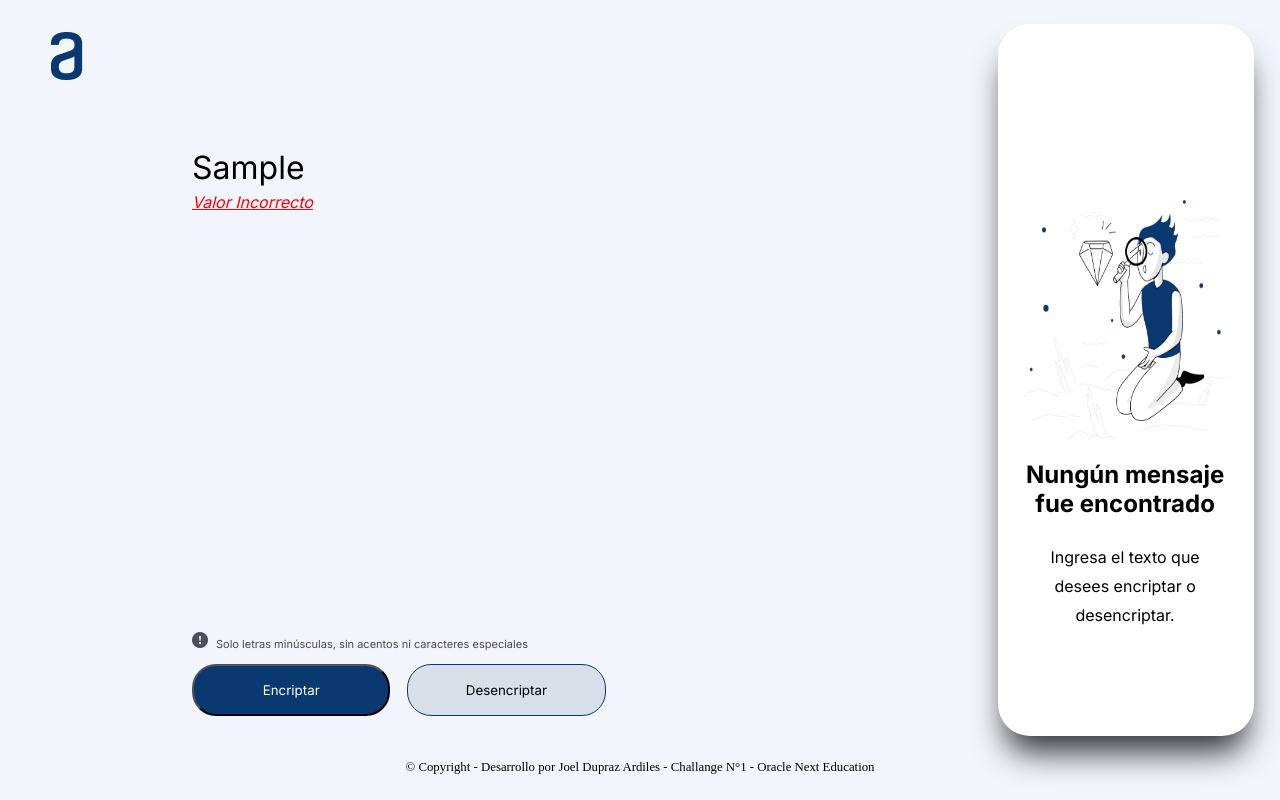
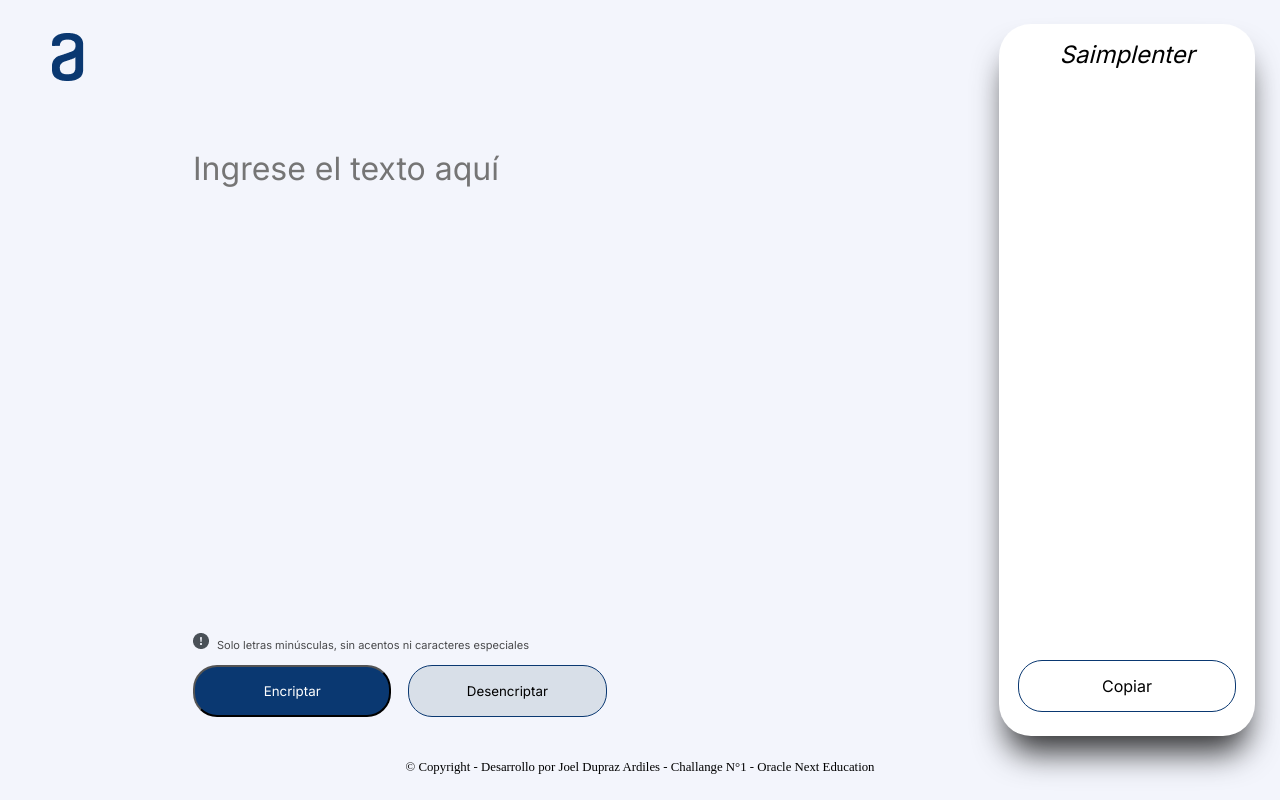
Before and after one commit to JoelDUAR/JoelDUAR.github.io, a plain HTML site: page index.html in a window 1280 px wide. Both pictures are taken after typing "Sample" into the empty fields and a click on the button "Encriptar". Drawn offline with Linux system fonts and the light colour scheme.

Commit message:
se modifico patron de busqueda para que admita espacios

```diff
--- a/CSS/style.css
+++ b/CSS/style.css
@@ -26,6 +26,7 @@ main {
 
 .seccion1 {
     width: 70vw;
+    border: 0.1px solid #F3F5FC;
 }
 
 
--- a/JS/encriptador.js
+++ b/JS/encriptador.js
@@ -9,13 +9,13 @@ botonEncriptar.addEventListener("click", function(event){
     let textoInput = document.querySelector("#texto-ingreso");
     let textoIngresado = textoInput.value;
     let errores = [];
-    let patron = /^[a-z]$/;
+    let patron = /[^a-z]\s/;
     let expresion = new RegExp(patron,"g");
     if(textoIngresado == 0){
         errores.push("Ingrese texto")
         return mostrarErrores(errores);
     }
-    if(!expresion.test(textoIngresado)){
+    if(expresion.test(textoIngresado)){
         errores.push("Valor Incorrecto");
         return mostrarErrores(errores)
     }
```
